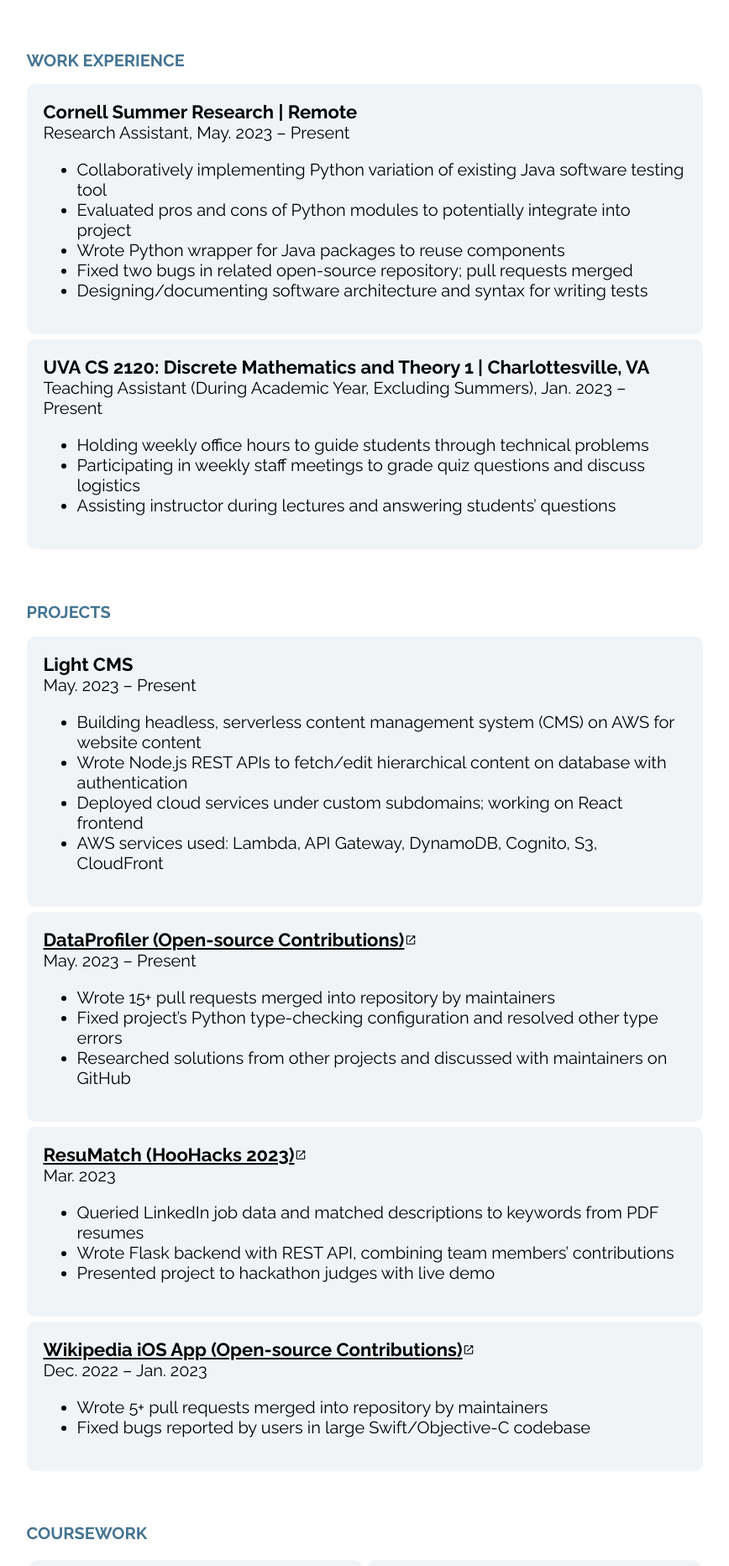
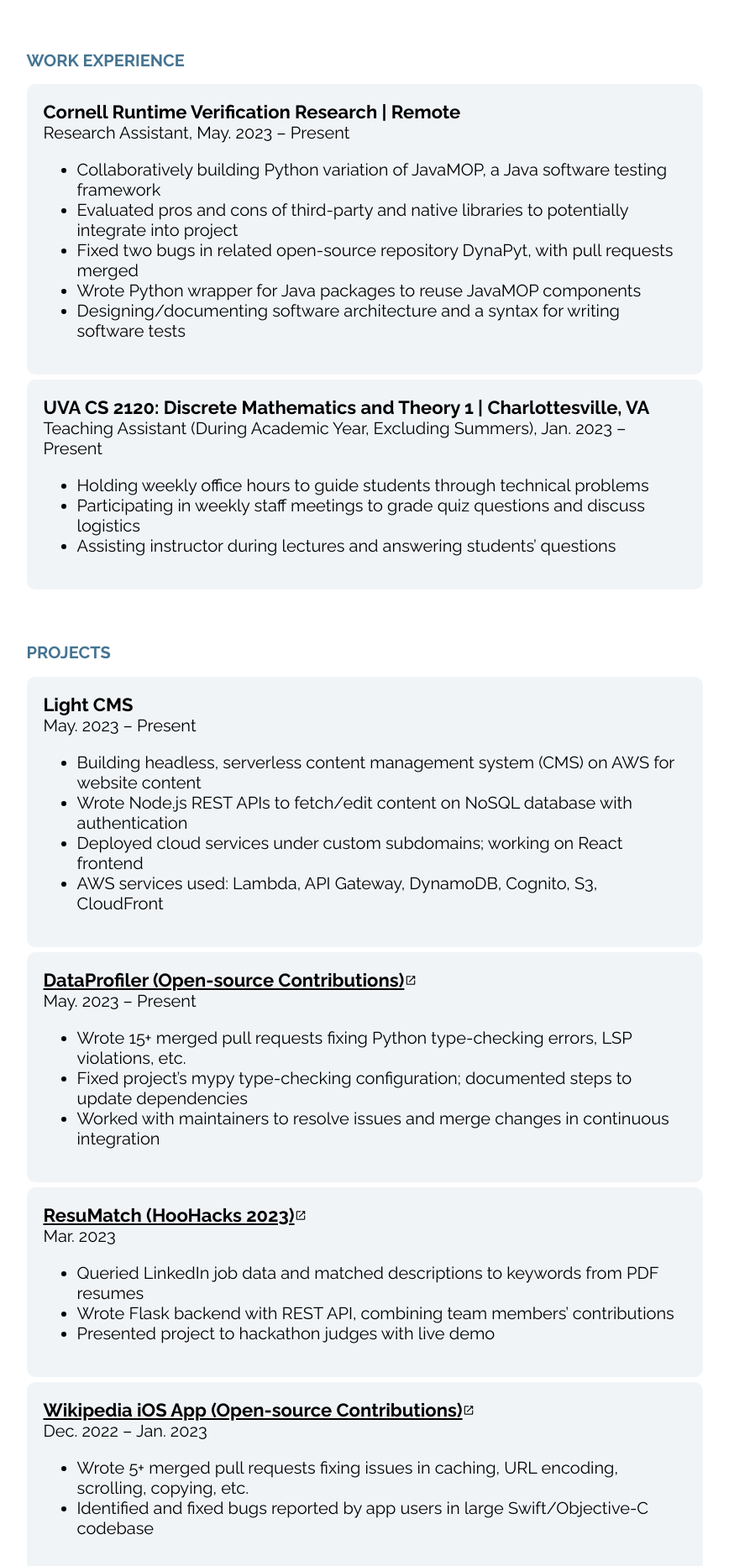
Before and after one commit to junholee6a/junholee6a.github.io, a React (Create React App) app: page / in a window 1280 px wide. Shown: the part 698-2563 px from the top of the page at 84% size, without its empty margins (206-1074 px from the left). Built offline with nearby package versions, Linux system fonts and the light colour scheme.

Commit message:
Update resume

```diff
--- a/src/App.js
+++ b/src/App.js
@@ -40,14 +40,14 @@
         <section id='work-experience'>
           <h1>WORK EXPERIENCE</h1>
           <div className='block'>
-            <div className='block-heading'>Cornell Summer Research | Remote</div>
+            <div className='block-heading'>Cornell Runtime Verification Research | Remote</div>
             <div>Research Assistant, May. 2023 – Present</div>
             <ul>
-              <li>Collaboratively implementing Python variation of existing Java software testing tool</li>
-              <li>Evaluated pros and cons of Python modules to potentially integrate into project</li>
-              <li>Wrote Python wrapper for Java packages to reuse components</li>
-              <li>Fixed two bugs in related open-source repository; pull requests merged</li>
-              <li>Designing/documenting software architecture and syntax for writing tests</li>
+              <li>Collaboratively building Python variation of JavaMOP, a Java software testing framework</li>
+              <li>Evaluated pros and cons of third-party and native libraries to potentially integrate into project</li>
+              <li>Fixed two bugs in related open-source repository DynaPyt, with pull requests merged</li>
+              <li>Wrote Python wrapper for Java packages to reuse JavaMOP components</li>
+              <li>Designing/documenting software architecture and a syntax for writing software tests</li>
             </ul>
           </div>
           <div className='block'>
@@ -67,7 +67,7 @@
             <div>May. 2023 – Present</div>
             <ul>
               <li>Building headless, serverless content management system (CMS) on AWS for website content</li>
-              <li>Wrote Node.js REST APIs to fetch/edit hierarchical content on database with authentication</li>
+              <li>Wrote Node.js REST APIs to fetch/edit content on NoSQL database with authentication</li>
               <li>Deployed cloud services under custom subdomains; working on React frontend</li>
               <li>AWS services used: Lambda, API Gateway, DynamoDB, Cognito, S3, CloudFront</li>
             </ul>
@@ -76,9 +76,9 @@
             <div className='block-heading'><a target='_blank' rel='noreferrer' href='https://github.com/capitalone/DataProfiler/pulls?q=is%3Apr+author%3Ajunholee6a'>DataProfiler (Open-source Contributions)<span className='material-symbols-outlined'>open_in_new</span></a></div>
             <div>May. 2023 – Present</div>
             <ul>
-              <li>Wrote 15+ pull requests merged into repository by maintainers</li>
-              <li>Fixed project’s Python type-checking configuration and resolved other type errors</li>
-              <li>Researched solutions from other projects and discussed with maintainers on GitHub</li>
+              <li>Wrote 15+ merged pull requests fixing Python type-checking errors, LSP violations, etc.</li>
+              <li>Fixed project’s mypy type-checking configuration; documented steps to update dependencies</li>
+              <li>Worked with maintainers to resolve issues and merge changes in continuous integration</li>
             </ul>
           </div>
           <div className='block'>
@@ -94,8 +94,8 @@
             <div className='block-heading'><a target='_blank' rel='noreferrer' href='https://github.com/wikimedia/wikipedia-ios/pulls?q=is%3Apr+author%3Ajunholee6a'>Wikipedia iOS App (Open-source Contributions)<span className='material-symbols-outlined'>open_in_new</span></a></div>
             <div>Dec. 2022 – Jan. 2023</div>
             <ul>
-              <li>Wrote 5+ pull requests merged into repository by maintainers</li>
-              <li>Fixed bugs reported by users in large Swift/Objective-C codebase</li>
+              <li>Wrote 5+ merged pull requests fixing issues in caching, URL encoding, scrolling, copying, etc.</li>
+              <li>Identified and fixed bugs reported by app users in large Swift/Objective-C codebase</li>
             </ul>
           </div>
         </section>
```
Also changed, not shown: 1 other file (tests, documents, lock files or other folders).
